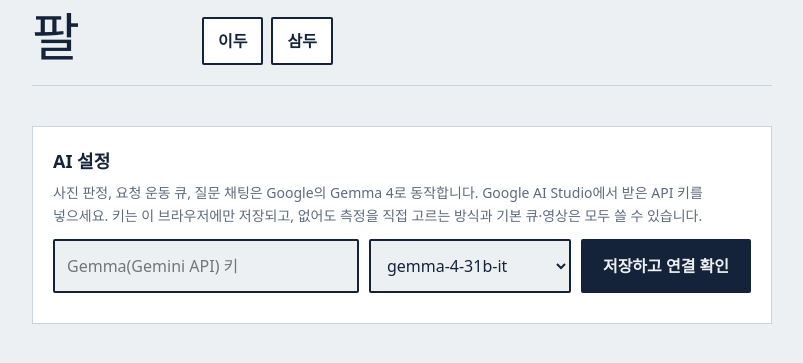
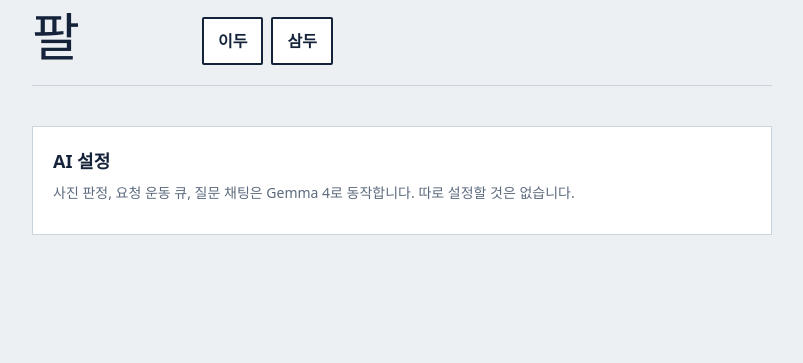
Before and after one commit to gusgywns/body-cue, a plain HTML site: page index.html in a window 1280 px wide. Shown: the part 689-1052 px from the top of the page, without its empty margins (238-1041 px from the left). Drawn offline with Linux system fonts and the light colour scheme; a web font is replaced by a local one.

Commit message:
Update index.html

```diff
--- a/index.html
+++ b/index.html
@@ -1649,7 +1649,7 @@ document.addEventListener('keydown',e=>{if(e.key!=='Enter'||e.isComposing) retur
 /* ───────── Gemma 4 연결 ─────────
    PROXY_URL을 채우면 방문자는 키 없이 쓸 수 있습니다(키는 중계 서버에만 둡니다).
    비워 두면 첫 화면의 “AI 설정”에 입력한 키로 Google API를 직접 부릅니다. */
-const PROXY_URL='';
+const PROXY_URL='body-cue.hjhyun0113.workers.dev';
 const GKEY='bodycue.gemma.key',GMODEL='bodycue.gemma.model',MODELS=['gemma-4-31b-it','gemma-4-26b-a4b-it'];
 const cfg={get key(){try{return localStorage.getItem(GKEY)||''}catch(e){return ''}},get model(){try{const m=localStorage.getItem(GMODEL);return MODELS.includes(m)?m:MODELS[0]}catch(e){return MODELS[0]}}};
 const b64=blob=>new Promise((res,rej)=>{const r=new FileReader();r.onload=()=>res(String(r.result).split(',')[1]);r.onerror=()=>rej({code:'image_rejected'});r.readAsDataURL(blob)});
```
